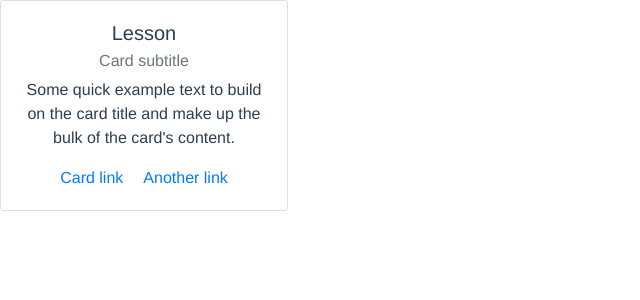
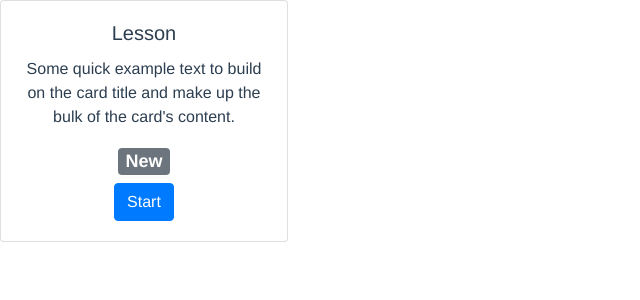
Before and after one commit to pedronieto84/vue-elearning-itAcademy, a Vue app: page /toDeleteModuleCard in a window 1280 px wide. Shown: the top 300 px of the page, without its empty margins (0-640 px from the left). Built offline with nearby package versions, Linux system fonts and the light colour scheme; what @highlightjs/vue-plugin would draw is missing.

Commit message:
moduleCard creado y mejorado

```diff
--- a/src/components/moduleCard.vue
+++ b/src/components/moduleCard.vue
@@ -3,10 +3,9 @@
         <div class="card" style="width: 18rem;">
             <div class="card-body">
                 <h5 class="card-title">Lesson</h5>
-                <h6 class="card-subtitle mb-2 text-muted">Card subtitle</h6>
                 <p class="card-text">Some quick example text to build on the card title and make up the bulk of the card's content.</p>
-                <a href="#" class="card-link">Card link</a>
-                <a href="#" class="card-link">Another link</a>
+                <h4><span class="badge badge-secondary">New</span></h4>
+                <button class="btn btn-primary">Start</button>
             </div>
         </div>
     </div>
@@ -15,6 +14,7 @@
 <script>
 export default {
 
+
 }
 
 </script>
```
